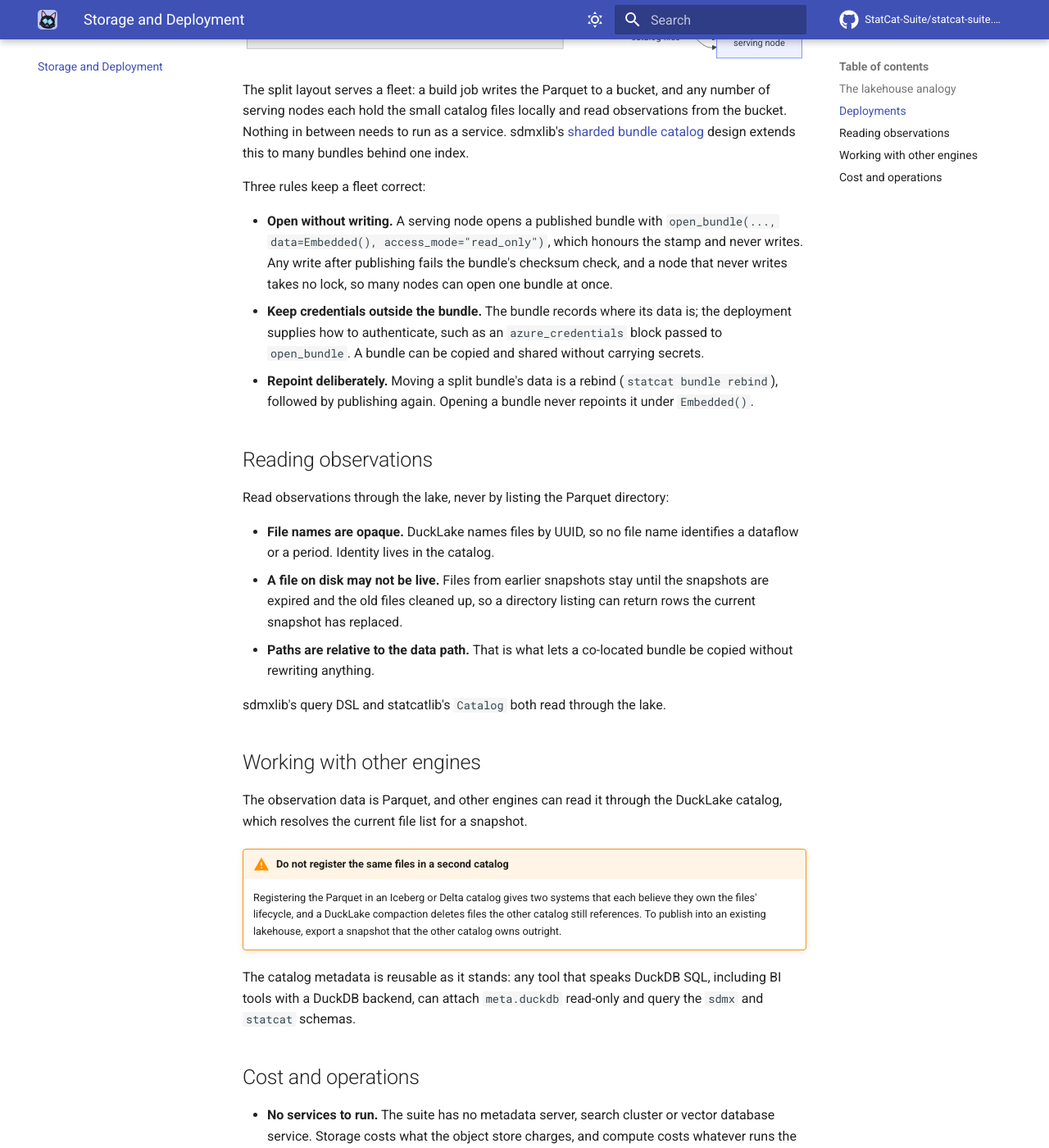
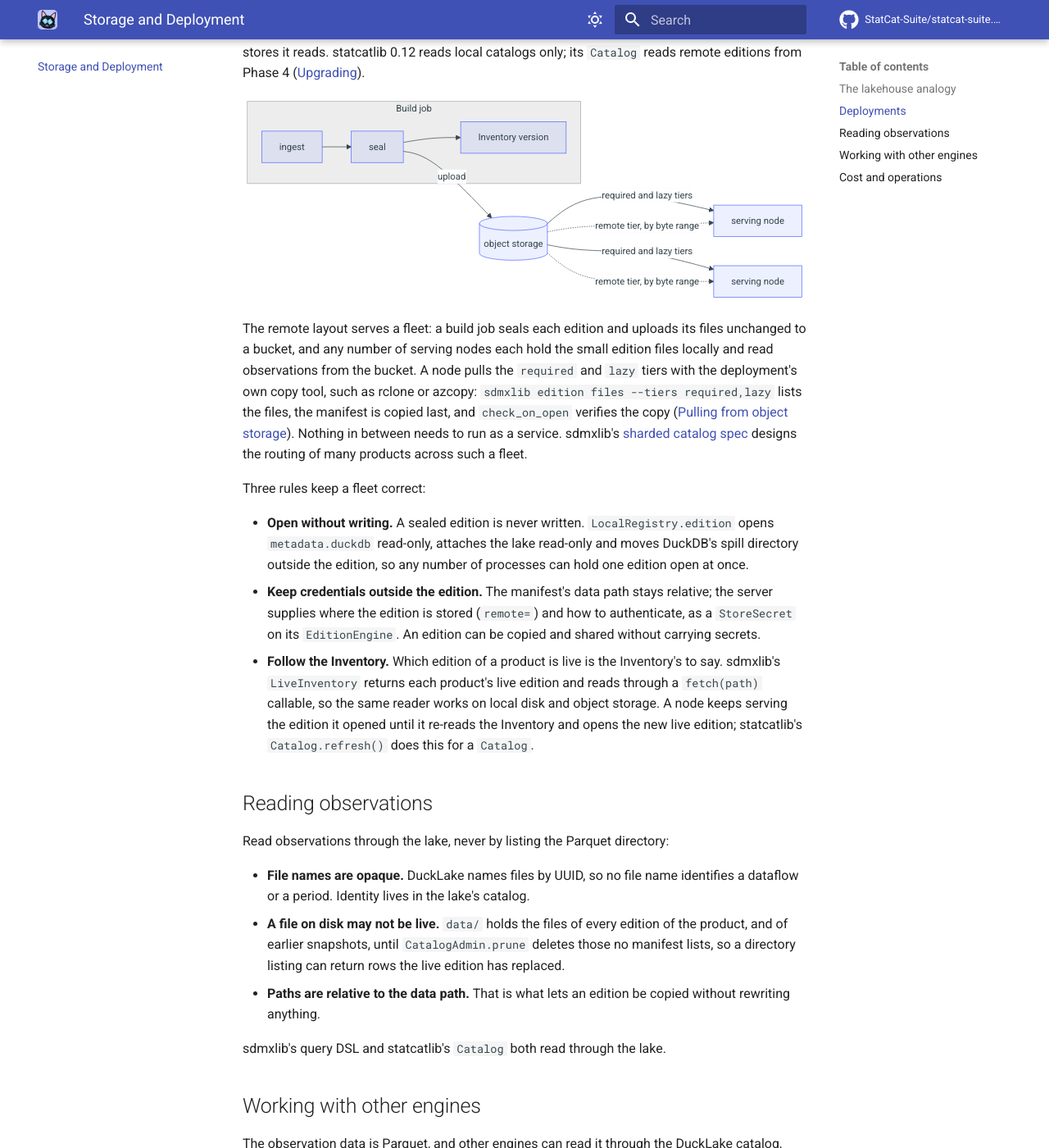
Before and after one commit to StatCat-Suite/statcat-suite.github.io, an MkDocs documentation site: the page built from docs/storage.md, in a window 1280 px wide and 1400 px high, scrolled down 1952 px. Shown: the whole window at 82% size. Built offline with MkDocs 1.6.1 and Material for MkDocs 9.7.7, drawn with Linux system fonts in a browser that asks for light colours; comment, search, counter and statistics services are not loaded; some of the changed text lies outside the part shown.

Commit message:
docs: describe products, editions and the Inventory (GH-16)
Rewrite the hub pages in the sharded catalog spec's §18.2 names (product,
edition, edition id, Inventory, manifest 3.0) for sdmxlib 0.81.0,
statcatlib 0.12.0 and sdmxlib-rest 0.9.0. Replace the sdmxlib bundle/ link
with edition/, add the manifest, catalog.json, Inventory and statcat
section format versions to the version table, and update the suite map's
ownership column.

````diff
--- a/docs/architecture.md
+++ b/docs/architecture.md
@@ -2,7 +2,8 @@
 
 ## One store, two schema owners
 
-A catalog is one DuckDB file, `meta.duckdb`, holding two schemas:
+Each edition of a product (below) keeps its metadata in one DuckDB file,
+`metadata.duckdb`, holding two schemas:
 
 - **`sdmx`**, owned by sdmxlib: the SDMX structural model. Codelists, data
   structure definitions, dataflows, constraints, hierarchies and reference
@@ -17,73 +18,109 @@ built from SDMX carries `sdmx_dataflow_urn`, a foreign key into
 Ontario") are SQL joins from `statcat.dataset` into sdmxlib's tables. Both
 libraries share one connection, so those joins need no ATTACH.
 
-Observations live beside the store, in a DuckLake catalog (`lake.ducklake`)
+Observations live beside the store, in a DuckLake catalog (`tables.ducklake`)
 over Parquet files. statcatlib's search index, when built, is a LanceDB
 directory (`search/`) with one table per language, each stemmed for that
 language. [Domain model](domain-model.md) describes what the two schemas
 hold, and [Storage and deployment](storage.md) how the files are laid out
 and served.
 
-## The bundle
+## Products, editions and the Inventory
 
-A bundle is that directory published as one unit:
+A **catalog** is a directory of **products**. A product is the unit of
+publication: a set of dataflows released together, with their structures,
+observations, catalog records and search index. Each release of a product
+seals a new **edition**, a directory named by its **edition id**, a UUIDv7.
+A sealed edition is never rewritten; a change is a new edition. The
+**Inventory** records every product's editions and which one is live:
 
 ```text
-<bundle>/
-  meta.duckdb            the sdmx and statcat schemas
-  lake.ducklake          the DuckLake catalog for observations
-  parquet/               DuckLake's data files
-  search/                statcatlib's search index, when built
-  bundle.manifest.json   the manifest, written last
+<catalog>/
+  catalog.json                 the catalog's id and restore epoch
+  CURRENT                      names the newest Inventory version, as a hint
+  inventory/<seq>.json         one root per Inventory version
+  inventory/leaves/<sha256>.json   one leaf per product, named by its hash
+  products/<product_id>/
+    data/                      Parquet data files, shared by every edition of the product
+    <edition_id>/
+      metadata.duckdb          the sdmx and statcat schemas
+      tables.ducklake          the DuckLake catalog for observations, over ../data/
+      search/                  statcatlib's search index
+      manifest.json            the manifest (format 3.0), written last
 ```
 
 Each project owns one part of the contract:
 
 | Part | Owner | Specification |
 | --- | --- | --- |
-| Layout, manifest, overlays, checks | sdmxlib | [The bundle format](https://statcat-suite.github.io/sdmxlib/bundle/) |
-| The manifest's `statcat` section, the `statcat` schema, `search/` | statcatlib | [Bundle format](https://statcat-suite.github.io/statcatlib/bundle-format/) |
-| Serving a bundle over SDMX-REST | sdmxlib-rest | [Serving a bundle](https://statcat-suite.github.io/sdmxlib-rest/serving/) |
+| Edition layout, `manifest.json`, overlays, checks | sdmxlib | [The edition format](https://statcat-suite.github.io/sdmxlib/edition/) |
+| Inventory documents (`catalog.json`, `CURRENT`, roots, leaves), their state rules and reader | sdmxlib | [Sharded catalog spec §6](https://statcat-suite.github.io/sdmxlib/design/sharded-bundle-catalog/#6-the-inventory-format-10) |
+| The Inventory writer, the manifest's `statcat` section, the root's `extensions.statcat` catalog description, the `statcat` schema, `search/` | statcatlib | [Catalog format](https://statcat-suite.github.io/statcatlib/catalog-format/) |
+| Serving an edition over SDMX-REST | sdmxlib-rest | [Serving an edition](https://statcat-suite.github.io/sdmxlib-rest/serving/) |
 
-The manifest records a `token`, a UUIDv7 minted at each publication, and a
-SHA-256 for every file. Caches and HTTP `ETag`s key on the token.
+The manifest records the edition id, the `previous` edition it extends, and
+the size and SHA-256 of every file, data files included. Caches and HTTP
+`ETag`s key on the edition id. Each Inventory version is an immutable root
+naming one leaf per product, and a leaf gives each edition one of four
+states: `embargoed`, `live`, `superseded` or `withdrawn`. A release, a
+rollback or a change of embargo writes one new Inventory version.
 
 ## Lifecycle
 
 ```mermaid
 graph LR
-    I[ingest<br/>statcatlib + sdmxlib] --> X[build_index<br/>statcatlib]
-    X --> P[publish_bundle<br/>statcatlib]
-    P --> K[check_bundle<br/>sdmxlib + statcatlib]
-    K --> S[serve<br/>sdmxlib-rest]
+    I[ingest into a working copy<br/>statcatlib + sdmxlib] --> S[seal<br/>statcatlib + sdmxlib]
+    S --> K[check<br/>sdmxlib + statcatlib]
+    K --> R[release, roll back<br/>statcatlib]
+    R --> V[serve the live edition<br/>sdmxlib-rest]
 ```
 
-1. **Ingest.** statcatlib's `ingest_sdmx` has sdmxlib write the structures
-   into the `sdmx` schema, then writes one catalog dataset per dataflow.
-   Other sources, such as CKAN portals, write catalog records directly.
-2. **Index.** `build_index()` writes the search index. It must run before
-   publishing, because any later write fails the checksum check.
-3. **Publish.** `publish_bundle` writes the manifest, with statcatlib's
-   `statcat` section describing the catalog and its index.
-4. **Check.** `check_bundle` runs sdmxlib's checks (manifest, checksums,
-   lake, bindings, structural closure) and then statcatlib's. Run it where a
-   bundle is built or received, never on the serving path.
-5. **Serve.** sdmxlib-rest serves a registry opened over the bundle, through
-   `LocalRegistry.bundle(path)` or statcatlib's `Catalog`. A server must open
-   a published bundle with a policy that never writes to it, since any write
-   fails the checksum check.
+1. **Ingest.** `Catalog.create(path)` creates a catalog, and
+   `cat.product(id).working_copy()` starts the product's one unsealed
+   edition. statcatlib's `ingest_sdmx` has sdmxlib write the structures into
+   its `sdmx` schema, then writes one catalog dataset per dataflow. Other
+   sources, such as CKAN portals, write catalog records directly.
+2. **Seal.** `WorkingCopy.seal()` rebuilds the search index, has sdmxlib's
+   `seal` write the manifest with statcatlib's `statcat` section, and records
+   the edition in a new Inventory version: `live`, or `embargoed` while the
+   catalog's embargo is on.
+3. **Check.** `statcat verify-catalog` checks the Inventory and every edition
+   it records. `sdmxlib.edition.check_edition` checks one edition directory,
+   running statcatlib's `check_catalog` as its `statcat` extension. Run the
+   checks where an edition is built or received, never on the serving path.
+4. **Release and roll back.** statcatlib's `CatalogAdmin` releases or cancels
+   an embargoed edition, rolls a product back to the edition it superseded,
+   records the catalog's description and prunes old editions. Each change
+   writes one Inventory version.
+5. **Serve.** sdmxlib-rest serves a registry opened over one edition with
+   `LocalRegistry.edition(path)`, which opens it read-only. The deployment
+   reads the Inventory to choose the live edition and passes its directory.
+   statcatlib's `Catalog.open(path)` reads the live editions the same way.
+
+statcatlib's [Upgrading](https://statcat-suite.github.io/statcatlib/upgrading/)
+page maps each name from the 0.11 catalog and the sdmxlib 0.72 bundle to its
+replacement.
 
 ## Version checks
 
-Each format a bundle holds records its version, and a reader that meets a
-version it does not read refuses the bundle instead of misreading it.
+Each format an edition or the Inventory holds records its version, and a
+reader that meets a version it does not read refuses the document instead of
+misreading it. The versions below are those of sdmxlib 0.81.0, statcatlib
+0.12.0 and sdmxlib-rest 0.9.0:
 
-| Recorded in | Version of | Refused by |
-| --- | --- | --- |
-| `sdmx._meta` and the manifest's `schema_version` | sdmxlib's store schema | sdmxlib (`StoreSchemaError`) and statcatlib's `Catalog.open()` |
-| `statcat._meta` | statcatlib's catalog schema | statcatlib's `Catalog.open()` |
-| `search/index.json` | statcatlib's search index manifest | statcatlib's `Catalog.open()` |
+| Recorded in | Version of | At | Refused by |
+| --- | --- | --- | --- |
+| `manifest.json`'s `format_version` | sdmxlib's edition manifest | `"3.0"` | sdmxlib, which reads any `3.x` (`ManifestError`) |
+| `sdmx._meta` and the manifest's `schema_version` | sdmxlib's store schema | `"2.52"` | sdmxlib (`StoreSchemaError`), and through it statcatlib's `Product.view()` |
+| `catalog.json`'s `format_version` | sdmxlib's catalog document | `"1.0"` | sdmxlib's Inventory reader, which reads any `1.x` (`InventoryError`) |
+| Each Inventory root's and leaf's `format_version` | sdmxlib's Inventory format | `"1.0"` | sdmxlib's Inventory reader, which reads any `1.x` (`InventoryError`) |
+| The manifest's `extensions.statcat.format` | statcatlib's `statcat` section | `3` | statcatlib's `check_catalog` |
+| `statcat._meta` | statcatlib's catalog schema | `"2.2"` | statcatlib's `Product.view()` and `Product.working_copy()` |
+| `search/index.json`'s `version` | statcatlib's search index manifest | `3` | statcatlib's `Product.view()` and `Product.working_copy()` |
 
-A change to any of these versions therefore means rebuilding the bundles
-built at the old one, and deploying the new library to every reader before
-it serves a bundle built with it.
+A minor version of the manifest or the Inventory format only adds optional
+fields. Any other change to these versions means sealing new editions at the
+new version, and deploying the new library to every reader before it serves
+one. sdmxlib's
+[sharded catalog spec §9.2](https://statcat-suite.github.io/sdmxlib/design/sharded-bundle-catalog/#92-rollout-procedure-for-a-schema-bump)
+gives the rollout for a store schema change.
--- a/docs/storage.md
+++ b/docs/storage.md
@@ -1,13 +1,13 @@
 # Storage and deployment
 
-A catalog keeps four kinds of data, each in the format suited to it, and all of
-them in open formats that other engines read:
+Each edition of a product keeps four kinds of data, each in the format suited
+to it, and all of them in open formats that other engines read:
 
 | Tier | Holds | Format | Owner |
 | --- | --- | --- | --- |
-| Structural metadata | Codelists, data structures, dataflows, concepts, hierarchies | DuckDB, `sdmx` schema of `meta.duckdb` | sdmxlib |
-| Catalog | Datasets, agents, themes, distributions, lineage | DuckDB, `statcat` schema of `meta.duckdb` | statcatlib |
-| Observations | Time series and other observation rows | Parquet files under a DuckLake catalog, `lake.ducklake` | sdmxlib |
+| Structural metadata | Codelists, data structures, dataflows, concepts, hierarchies | DuckDB, `sdmx` schema of `metadata.duckdb` | sdmxlib |
+| Catalog | Datasets, agents, themes, distributions, lineage | DuckDB, `statcat` schema of `metadata.duckdb` | statcatlib |
+| Observations | Time series and other observation rows | Parquet files under a DuckLake catalog, `tables.ducklake` | sdmxlib |
 | Search index | Full-text and vector indexes, one table per language | LanceDB, `search/` | statcatlib |
 
 The two DuckDB schemas share one file and one connection, so a query joins the
@@ -16,21 +16,29 @@ same connection, which attaches the lake.
 
 ## The lakehouse analogy
 
-The observation tier is a lakehouse, at the scale of one catalog:
+The observation tier is a lakehouse, at the scale of one product:
 
-| Lakehouse part | In a catalog |
+| Lakehouse part | In a product |
 | --- | --- |
-| Data files | Parquet under the lake's data path |
-| Table manifests and snapshots | DuckLake's catalog, `lake.ducklake`: each table's file list, snapshots and statistics |
+| Data files | Parquet under the product's `data/` directory |
+| Table manifests and snapshots | DuckLake's catalog, `tables.ducklake`: each table's file list, snapshots and statistics |
 | Metastore | The `sdmx` schema: structures, codelist versions and the bindings that tie a dataflow to its observation table |
 | Query engine | DuckDB, reading the metadata and the Parquet through one connection |
 
 Iceberg and Delta keep their manifests as files beside the data. DuckLake keeps
 them in a database, which makes metadata updates transactional and plans a
 query without an object-store request per manifest. In exchange, the catalog
-records where the data lives as a path written at write time, which statcatlib
-calls the **stamp**. Moving a bundle, or putting its Parquet on object storage,
-is a question of what the stamp says and who may rewrite it.
+records where the data lives as a path written at write time. An edition's
+manifest records that path relative to the edition's own directory,
+`../data/`, and sdmxlib attaches the lake with DuckLake's `OVERRIDE_DATA_PATH`
+set from it, so an edition can be moved, copied and unpacked elsewhere with
+nothing rewritten.
+
+Every edition of a product shares the product's `data/` directory. A data
+file is written once, under a fresh UUID, and a new edition's lake catalog is
+a copy of the previous edition's, extended with the files it adds. A producer
+never deletes a data file, since an earlier edition may still list it;
+statcatlib's `CatalogAdmin.prune` removes the files no manifest lists.
 
 statcatlib's `distribution` table is a different thing: a discovery record of
 how a consumer can get a dataset, including remote files and APIs the suite
@@ -38,66 +46,76 @@ does not manage. The manifest role belongs to DuckLake.
 
 ## Deployments
 
-A bundle runs in one of three layouts, described in full in statcatlib's
-[Bundles](https://statcat-suite.github.io/statcatlib/api/bundles/#the-deployments)
-guide:
+The manifest gives each file a placement tier: `required` for
+`metadata.duckdb` and `tables.ducklake`, pulled before a server is ready;
+`lazy` for other edition files such as `search/`, pulled on first use; and
+`remote` for the data files, which a server may read by byte range from
+object storage. An edition runs in one of two layouts:
 
-| Layout | Catalog files | Parquet | Where the data location comes from |
+| Layout | Edition files | Data files | Opened with |
 | --- | --- | --- | --- |
-| **Co-located** | local | `<bundle>/parquet/` | the bundle's own position, so copying and moving are safe |
-| **Split** | local | object storage | the stamp alone |
-| **Sync-then-serve** | pulled to local disk at start | object storage | nothing, until the bundle is rebound |
+| **Local** | local disk | `<product>/data/` on local disk | statcatlib's `Catalog.open(path)`, or sdmxlib's `LocalRegistry.edition(path)` |
+| **Remote data** | the `required` and `lazy` tiers on local disk | the `remote` tier in object storage | `LocalRegistry.edition(path, remote=url, engine=...)` |
 
-Only the Parquet may be remote. `meta.duckdb`, `lake.ducklake` and `search/`
-must be on the reader's local disk. DuckDB can attach a remote `.duckdb` file
-read-only, but statcatlib does not support catalog files on object storage
-yet.
+Only the data files may be remote. `metadata.duckdb`, `tables.ducklake` and
+`search/` must be on the reader's local disk. sdmxlib's
+[edition format](https://statcat-suite.github.io/sdmxlib/edition/#data-files-in-object-storage)
+describes the remote layout and the object stores it reads. statcatlib 0.12
+reads local catalogs only; its `Catalog` reads remote editions from Phase 4
+([Upgrading](https://statcat-suite.github.io/statcatlib/upgrading/)).
 
 ```mermaid
 graph LR
     subgraph build["Build job"]
-        I[ingest] --> X[build_index] --> P[publish_bundle]
+        I[ingest] --> S[seal] --> V[Inventory version]
     end
-    P -->|Parquet| O[(object storage)]
-    P -->|catalog files| N1[serving node]
-    P -->|catalog files| N2[serving node]
-    O --> N1
-    O --> N2
+    S -->|upload| O[(object storage)]
+    O -->|required and lazy tiers| N1[serving node]
+    O -->|required and lazy tiers| N2[serving node]
+    O -.->|remote tier, by byte range| N1
+    O -.->|remote tier, by byte range| N2
 ```
 
-The split layout serves a fleet: a build job writes the Parquet to a bucket,
-and any number of serving nodes each hold the small catalog files locally and
-read observations from the bucket. Nothing in between needs to run as a
-service. sdmxlib's
-[sharded bundle catalog](https://statcat-suite.github.io/sdmxlib/design/sharded-bundle-catalog/)
-design extends this to many bundles behind one index.
+The remote layout serves a fleet: a build job seals each edition and uploads
+its files unchanged to a bucket, and any number of serving nodes each hold the
+small edition files locally and read observations from the bucket. A node
+pulls the `required` and `lazy` tiers with the deployment's own copy tool,
+such as rclone or azcopy: `sdmxlib edition files --tiers required,lazy` lists
+the files, the manifest is copied last, and `check_on_open` verifies the copy
+([Pulling from object storage](https://statcat-suite.github.io/sdmxlib/edition/#pulling-from-object-storage)).
+Nothing in between needs to run as a service. sdmxlib's
+[sharded catalog spec](https://statcat-suite.github.io/sdmxlib/design/sharded-bundle-catalog/#7-routing-and-serving)
+designs the routing of many products across such a fleet.
 
 Three rules keep a fleet correct:
 
-- **Open without writing.** A serving node opens a published bundle with
-  `open_bundle(..., data=Embedded(), access_mode="read_only")`, which honours
-  the stamp and never writes. Any write after publishing fails the bundle's
-  checksum check, and a node that never writes takes no lock, so many nodes can
-  open one bundle at once.
-- **Keep credentials outside the bundle.** The bundle records where its data
-  is; the deployment supplies how to authenticate, such as an
-  `azure_credentials` block passed to `open_bundle`. A bundle can be copied and
-  shared without carrying secrets.
-- **Repoint deliberately.** Moving a split bundle's data is a rebind
-  (`statcat bundle rebind`), followed by publishing again. Opening a bundle
-  never repoints it under `Embedded()`.
+- **Open without writing.** A sealed edition is never written.
+  `LocalRegistry.edition` opens `metadata.duckdb` read-only, attaches the
+  lake read-only and moves DuckDB's spill directory outside the edition, so
+  any number of processes can hold one edition open at once.
+- **Keep credentials outside the edition.** The manifest's data path stays
+  relative; the server supplies where the edition is stored (`remote=`) and
+  how to authenticate, as a `StoreSecret` on its `EditionEngine`. An edition
+  can be copied and shared without carrying secrets.
+- **Follow the Inventory.** Which edition of a product is live is the
+  Inventory's to say. sdmxlib's `LiveInventory` returns each product's live
+  edition and reads through a `fetch(path)` callable, so the same reader
+  works on local disk and object storage. A node keeps serving the edition it
+  opened until it re-reads the Inventory and opens the new live edition;
+  statcatlib's `Catalog.refresh()` does this for a `Catalog`.
 
 ## Reading observations
 
 Read observations through the lake, never by listing the Parquet directory:
 
 - **File names are opaque.** DuckLake names files by UUID, so no file name
-  identifies a dataflow or a period. Identity lives in the catalog.
-- **A file on disk may not be live.** Files from earlier snapshots stay until
-  the snapshots are expired and the old files cleaned up, so a directory
-  listing can return rows the current snapshot has replaced.
-- **Paths are relative to the data path.** That is what lets a co-located
-  bundle be copied without rewriting anything.
+  identifies a dataflow or a period. Identity lives in the lake's catalog.
+- **A file on disk may not be live.** `data/` holds the files of every
+  edition of the product, and of earlier snapshots, until `CatalogAdmin.prune`
+  deletes those no manifest lists, so a directory listing can return rows the
+  live edition has replaced.
+- **Paths are relative to the data path.** That is what lets an edition be
+  copied without rewriting anything.
 
 sdmxlib's query DSL and statcatlib's `Catalog` both read through the lake.
 
@@ -108,14 +126,14 @@ DuckLake catalog, which resolves the current file list for a snapshot.
 
 !!! warning "Do not register the same files in a second catalog"
     Registering the Parquet in an Iceberg or Delta catalog gives two systems
-    that each believe they own the files' lifecycle, and a DuckLake compaction
-    deletes files the other catalog still references. To publish into an
-    existing lakehouse, export a snapshot that the other catalog owns
+    that each believe they own the files' lifecycle, and pruning old
+    editions deletes files the other catalog still references. To publish
+    into an existing lakehouse, export a snapshot that the other catalog owns
     outright.
 
 The catalog metadata is reusable as it stands: any tool that speaks DuckDB SQL,
-including BI tools with a DuckDB backend, can attach `meta.duckdb` read-only and
-query the `sdmx` and `statcat` schemas.
+including BI tools with a DuckDB backend, can attach an edition's
+`metadata.duckdb` read-only and query the `sdmx` and `statcat` schemas.
 
 ## Cost and operations
 
@@ -125,7 +143,7 @@ query the `sdmx` and `statcat` schemas.
 - **Observation reads are ranged.** DuckDB reads remote Parquet with HTTP range
   requests and skips the columns and row groups a query does not need.
 - **Cold start scales with the catalog files.** A serving node pays to fetch
-  `meta.duckdb`, `lake.ducklake` and `search/` once, in proportion to their
+  `metadata.duckdb`, `tables.ducklake` and `search/` once, in proportion to their
   size, and then answers metadata queries at local-disk speed. This is the
   main reason those files stay local even when observations are remote.
 - **Keep compute in the storage region.** Reads from object storage in the same
````
Also changed, not shown: CLAUDE.md (+4 -4 lines), docs/domain-model.md (+3 -3 lines), docs/index.md (+15 -12 lines).
